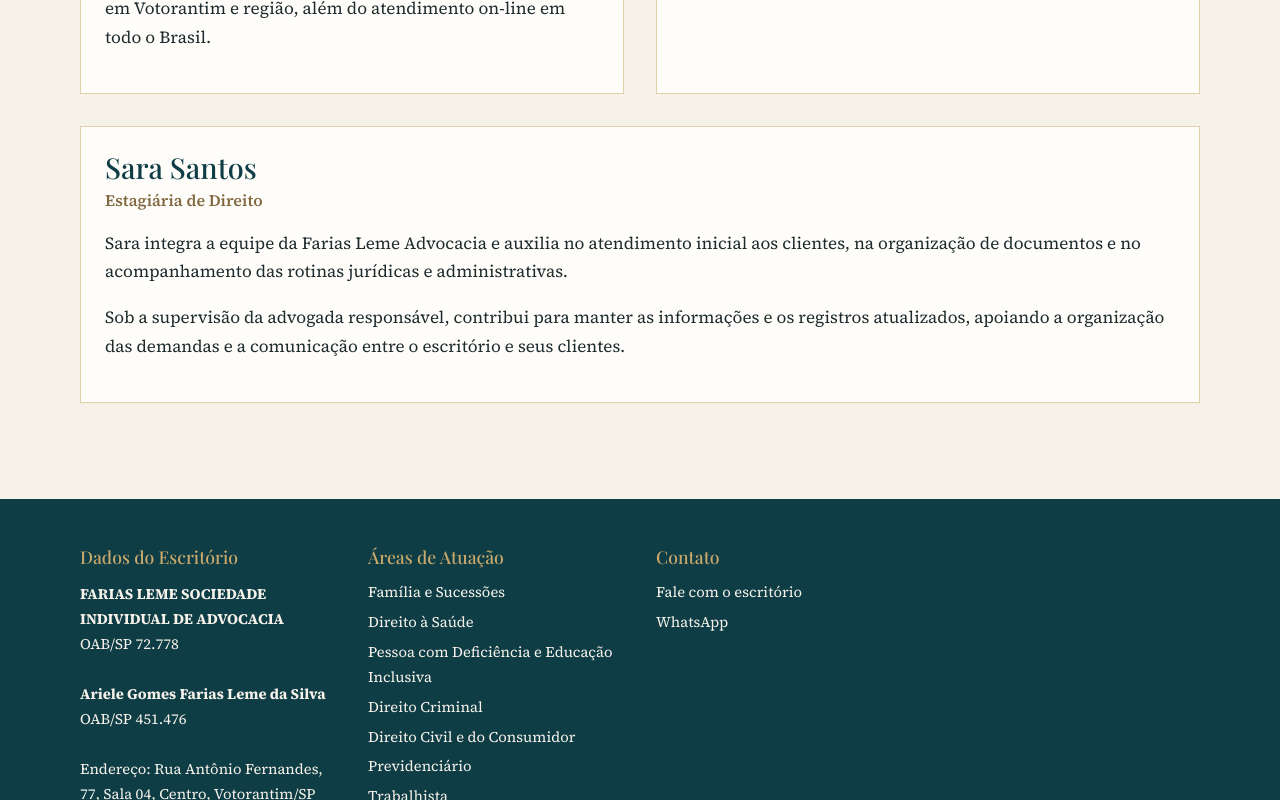
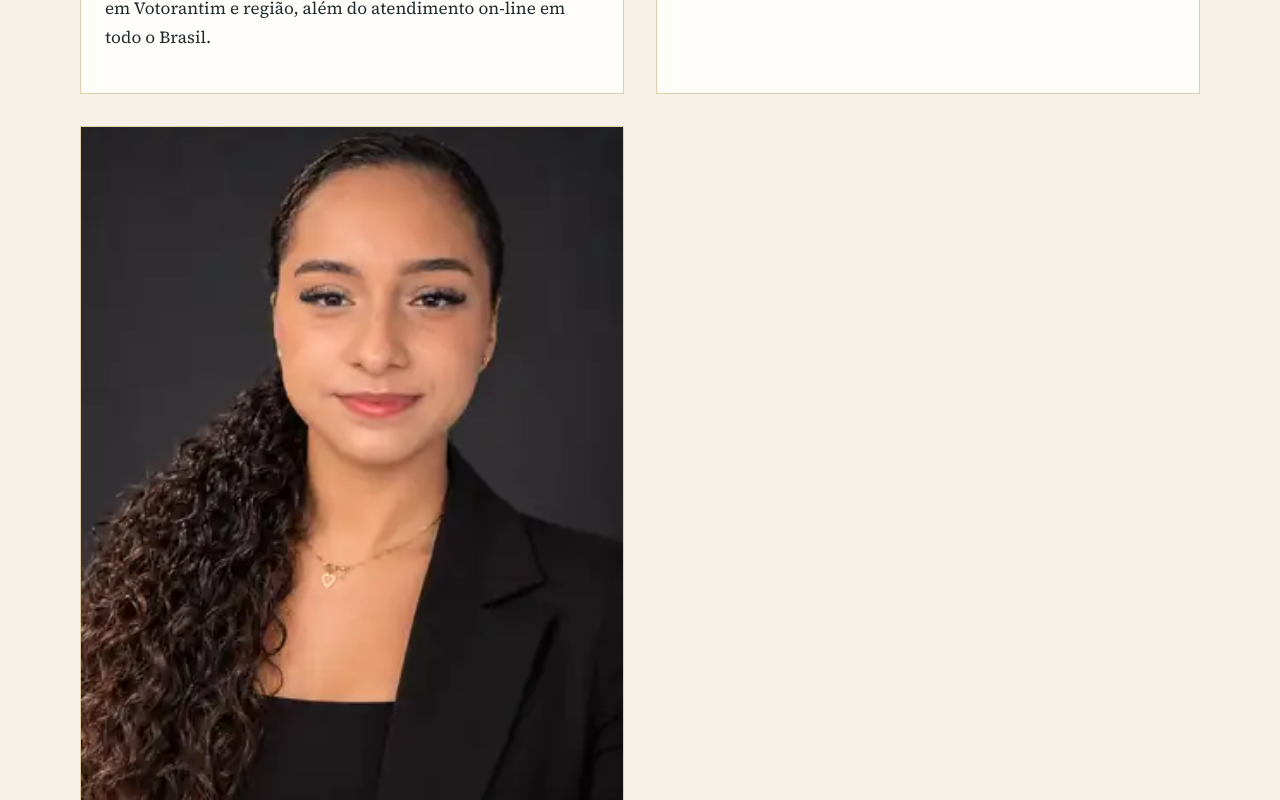
Before and after one commit to lemevinicius99/site_fariaslemeadvocacia, a Next.js app: page /advogada in a window 1280 px wide. Shown: the part 1560-2360 px from the top of the page. Built offline with nearby package versions, Linux system fonts and the light colour scheme; no server answers.

Commit message:
feat: incluir retrato de Sara na pagina da equipe

```diff
--- a/app/advogada/page.jsx
+++ b/app/advogada/page.jsx
@@ -28,7 +28,8 @@ const team = [
   {
     name: "Sara Santos",
     role: "Estagiária de Direito",
-    image: null,
+    image: "/team/sara.webp",
+    imageAlt: "Retrato profissional de Sara Santos",
     paragraphs: [
       "Sara integra a equipe da Farias Leme Advocacia e auxilia no atendimento inicial aos clientes, na organização de documentos e no acompanhamento das rotinas jurídicas e administrativas.",
       "Sob a supervisão da advogada responsável, contribui para manter as informações e os registros atualizados, apoiando a organização das demandas e a comunicação entre o escritório e seus clientes."
```
